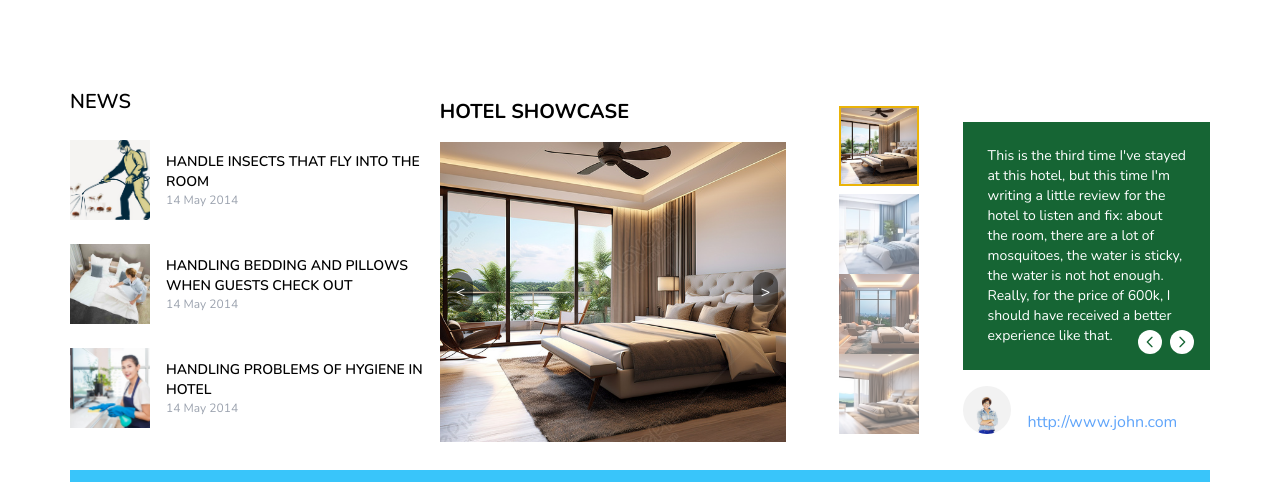
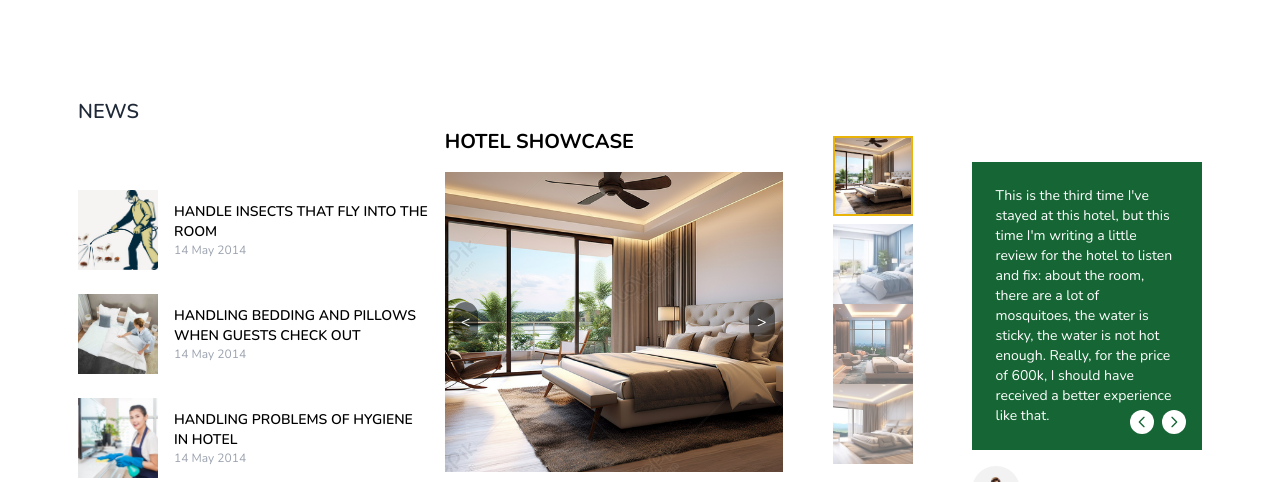
Before and after one commit to minhtuan11102003/DATT_FE, a Next.js app: page / in a window 1280 px wide. Shown: the part 2318-2800 px from the top of the page. Built offline with nearby package versions, Linux system fonts and the light colour scheme; a web font is replaced by a local one.

Commit message:
FIX REPONSIVE 3 SECTION

```diff
--- a/src/app/Home/welcome_hotel.tsx
+++ b/src/app/Home/welcome_hotel.tsx
@@ -2,7 +2,7 @@
 
 const Welcome_hotel = () => {
   return (
-    <div className="container w-[300px] h-[1200px] sm:w-[450px] md:w-[750px] md:h-[300px] lg:w-[970px] xl:w-[1170px]">
+    <div className="container w-[300px] h-[1200px] sm:w-[450px] md:w-[750px] md:h-[300px] lg:w-[970px]  xl:w-[1170px]">
       <div className="h-[400px] text-center">
         <div>
           <h3 className="inline-block text-[30px] text-[#131e2a] leading-[25px] relative pb-[33px] mb-[55px] uppercase font-PlayfairDisplay after:bg-[url('/images/icon-section/nice-title.png')] after:bg-no-repeat after:absolute after:w-[103px] after:h-[50%] after:bottom-[-30%] nice-title md:text-[20px] lg:text-[30px]">
--- a/src/components/page/newsection.tsx
+++ b/src/components/page/newsection.tsx
@@ -29,7 +29,7 @@
       img: "./images/about-us-staff-four.jpg",
     },
     {
-      content: "Although this is not the first time I have stayed at the hotel, this time was quite disappointing. The room I stayed in had a lot of mosquitoes, making it difficult for me to sleep. Not only is household water a bit sticky, but it's also not hot enough to use comfortably.",
+      content: "Although this is not the first time I have stayed at the hotel, this time was quite disappointing. The room I stayed in had a lot of mosquitoes, making it difficult for me to sleep. Not only is household water a bit sticky, but it's also not hot enough to use comfortably...............",
       author: "JANE SMITH",
       link: "http://www.jane.com",
       img: "./images/about-us-staff-two.jpg",
@@ -52,12 +52,12 @@
   return (
 
 
-    <div className="sectionNew w-full h-auto  flex flex-col items-center md:flex-row md:justify-center ">
+    <div className="sectionNew xl:w-full h-auto  flex flex-col items-center md:flex-row md:justify-center sm:w-[450px] p-4 ">
         <div className="w-full md:w-[1140px] flex flex-col md:flex-row items-center ">
-          <div className="w-full md:w-1/2 h-auto mb-6">
-          <h2 className="text-xl font-semibold text-white-500 mb-6">NEWS</h2>
+          {/* <div className="w-full md:w-1/2 h-auto mb-6 ">
+          <h2 className="text-xl font-semibold text-white-500 mb-4">NEWS</h2>
           <div className="space-y-6">
-            <div className="flex flex-col md:flex-row items-center">
+            <div className="flex flex-col md:flex-row items-center ">
               <img
                 src="./images/NEWS1.jpg"
                 alt="news"
@@ -99,13 +99,67 @@
             </div>
 
         </div>
-          </div>
+          </div> */}
 
-          <div className="grid grid-cols-3 md:grid-cols-3 gap-2 h-auto">
+<div className="w-full md:w-1/2 h-auto mb-6 xl:px-2 px-8">
+  <h2 className="text-xl font-semibold text-gray-800 mb-4">NEWS</h2>
+  <div className="space-y-6">
+  <br />
+    {/* Item 1 */}
+    <div className="flex items-center space-x-4">
+      <img
+        src="./images/NEWS1.jpg"
+        alt="news"
+        className="w-20 h-20 object-cover rounded-md"
+      />
+      <div>
+        <h3 className="text-sm font-semibold">
+          HANDLE INSECTS THAT FLY INTO THE ROOM
+        </h3>
+        <p className="text-xs text-gray-400">14 May 2014</p>
+      </div>
+    </div>
+
+    {/* Item 2 */}
+    <div className="flex items-center space-x-4">
+      <img
+        src="./images/NEWS2.jpg"
+        alt="news"
+        className="w-20 h-20 object-cover rounded-md"
+      />
+      <div>
+        <h3 className="text-sm font-semibold">
+          HANDLING BEDDING AND PILLOWS WHEN GUESTS CHECK OUT
+        </h3>
+        <p className="text-xs text-gray-400">14 May 2014</p>
+      </div>
+    </div>
+
+    {/* Item 3 */}
+    <div className="flex items-center space-x-4">
+      <img
+        src="./images/NEWS3.jpg"
+        alt="news"
+        className="w-20 h-20 object-cover rounded-md"
+      />
+      <div>
+        <h3 className="text-sm font-semibold">
+          HANDLING PROBLEMS OF HYGIENE IN HOTEL
+        </h3>
+        <p className="text-xs text-gray-400">14 May 2014</p>
+      </div>
+    </div>
+  </div>
+</div>
+<br /><br />
+
+
+          <div className="grid grid-cols-3 md:grid-cols-3 gap-2 h-auto xl:px-2 px-8">
         {/* Hotel Showcase Section */}
         <div className="col-span-2">
           <h2 className="text-xl font-bold text-white-500 mb-4">HOTEL SHOWCASE</h2>
           <div className="relative ">
+
             <img
               src={images[currentIndex]}
               alt="Hotel showcase"
@@ -135,6 +189,7 @@
           ))}
         </div>
         </div>
+        <br /><br />
 
           {/* <div className="h-[400px] w-full md:w-1/3  mt-6 md:mt-0 ">
           <div>
@@ -160,8 +215,9 @@
           </div>
         </div>
           </div> */}
-          <div className="h-[400px] w-full md:w-1/3 mt-6 md:mt-0">
+          <div className="h-auto w-full md:w-1/3 mt-6 md:mt-0 xl:px-2 px-8">
       <h2 className="text-xl font-semibold text-white mb-6">CUSTOMER SAYS</h2>
+      <br />
       <div className="bg-green-800 p-6 rounded-md text-sm text-white relative">
         <p>{reviews[current].content}</p>
         <div className="absolute bottom-4 right-4 flex space-x-2">
@@ -213,11 +269,13 @@
           </a>
         </div>
       </div>
-    </div>
+    </div><br /><br />
 
 
         </div>
+
       </div>
+
 
     )
 }
```
